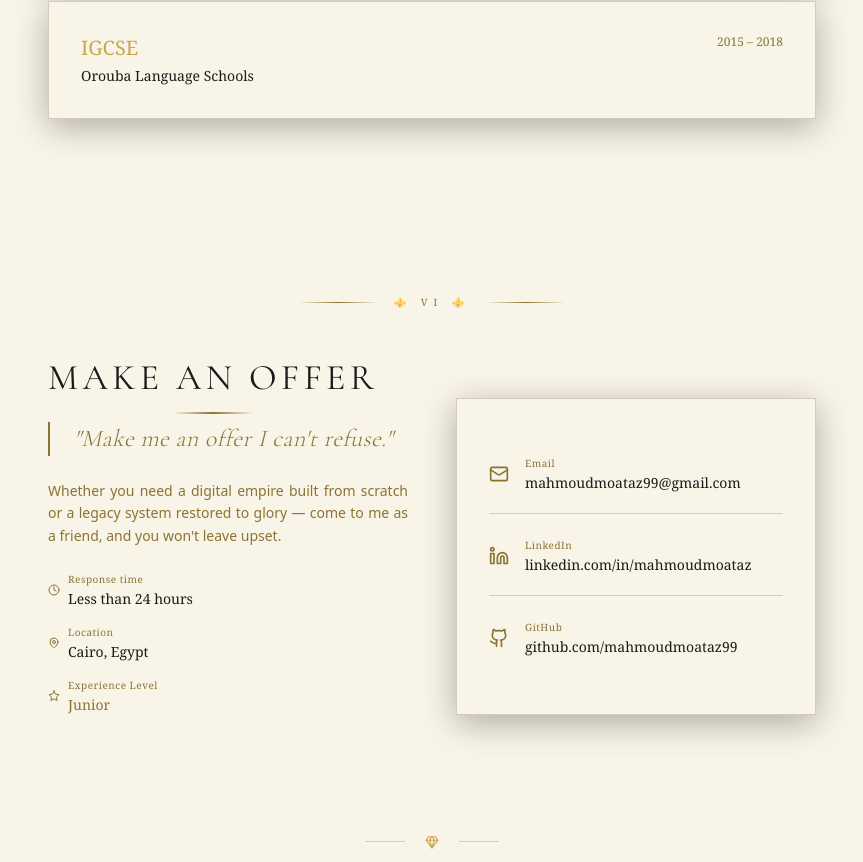
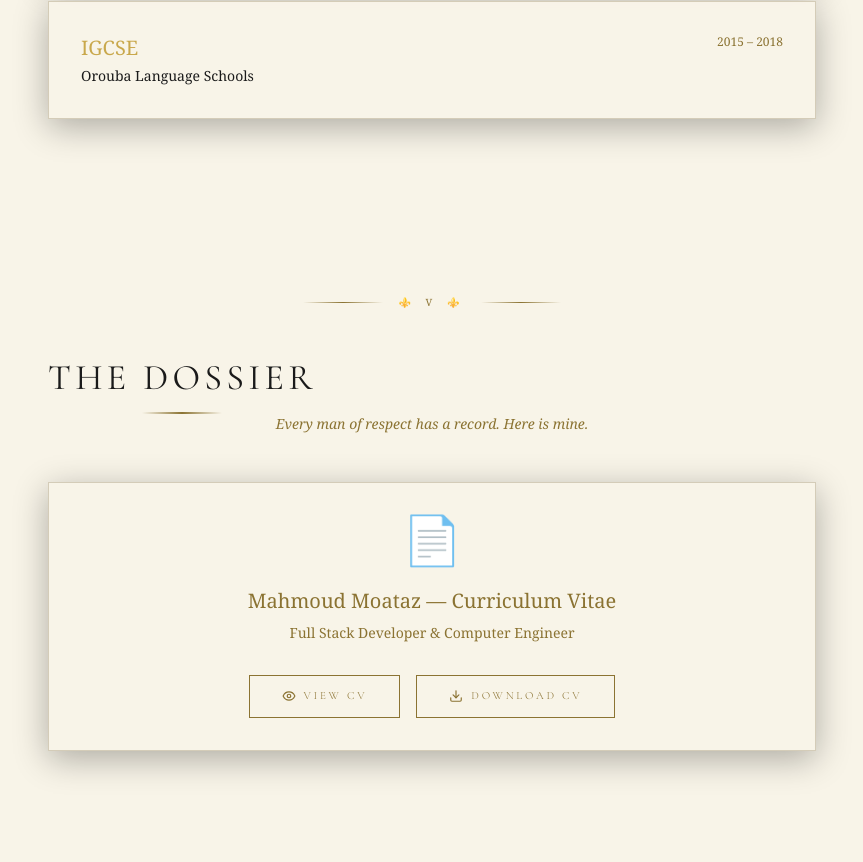
Before and after one commit to mahmoudmoataz99/portfolio, a Next.js app: page / in a window 1280 px wide. Shown: the part 4978-5840 px from the top of the page, without its empty margins (208-1071 px from the left). Built offline with nearby package versions, Linux system fonts and the light colour scheme.

Commit message:
add cv & discord

```diff
--- a/app/page.tsx
+++ b/app/page.tsx
@@ -6,6 +6,7 @@
 import Projects from '@/components/sections/Projects'
 import Experience from '@/components/Experience'
 import Education from '@/components/Education'
+import Resume from '@/components/sections/Resume'
 import Contact from '@/components/sections/Contact'
 
 export default function Home() {
@@ -18,6 +19,7 @@
         <Projects />
         <Experience />
         <Education />
+        <Resume />
         <Contact />
       </main>
     </>
--- a/components/sections/Contact.tsx
+++ b/components/sections/Contact.tsx
@@ -3,7 +3,13 @@
 import { Mail, Linkedin, Github, Clock, MapPin, Star } from 'lucide-react'
 import type { LucideIcon } from 'lucide-react'
 
-const contacts: { label: string; Icon: LucideIcon; value: string; href: string }[] = [
+const DiscordIcon = () => (
+  <svg width="20" height="20" viewBox="0 0 24 24" fill="currentColor">
+    <path d="M20.317 4.37a19.791 19.791 0 0 0-4.885-1.515.074.074 0 0 0-.079.037c-.21.375-.444.864-.608 1.25a18.27 18.27 0 0 0-5.487 0 12.64 12.64 0 0 0-.617-1.25.077.077 0 0 0-.079-.037A19.736 19.736 0 0 0 3.677 4.37a.07.07 0 0 0-.032.027C.533 9.046-.32 13.58.099 18.057a.082.082 0 0 0 .031.057 19.9 19.9 0 0 0 5.993 3.03.078.078 0 0 0 .084-.028 14.09 14.09 0 0 0 1.226-1.994.076.076 0 0 0-.041-.106 13.107 13.107 0 0 1-1.872-.892.077.077 0 0 1-.008-.128 10.2 10.2 0 0 0 .372-.292.074.074 0 0 1 .077-.01c3.928 1.793 8.18 1.793 12.062 0a.074.074 0 0 1 .078.01c.12.098.246.198.373.292a.077.077 0 0 1-.006.127 12.299 12.299 0 0 1-1.873.892.077.077 0 0 0-.041.107c.36.698.772 1.362 1.225 1.993a.076.076 0 0 0 .084.028 19.839 19.839 0 0 0 6.002-3.03.077.077 0 0 0 .032-.054c.5-5.177-.838-9.674-3.549-13.66a.061.061 0 0 0-.031-.03zM8.02 15.33c-1.183 0-2.157-1.085-2.157-2.419 0-1.333.956-2.419 2.157-2.419 1.21 0 2.176 1.096 2.157 2.42 0 1.333-.956 2.418-2.157 2.418zm7.975 0c-1.183 0-2.157-1.085-2.157-2.419 0-1.333.955-2.419 2.157-2.419 1.21 0 2.176 1.096 2.157 2.42 0 1.333-.946 2.418-2.157 2.418z"/>
+  </svg>
+)
+
+const contacts: { label: string; Icon: LucideIcon | (() => JSX.Element); value: string; href: string }[] = [
   {
     label: 'Email',
     Icon: Mail,
@@ -22,6 +28,12 @@
     value: 'github.com/mahmoudmoataz99',
     href: 'https://github.com/mahmoudmoataz99',
   },
+  {
+    label: 'Discord',
+    Icon: DiscordIcon,
+    value: 'm_abouelregal',
+    href: '',
+  },
 ]
 
 export default function Contact() {
@@ -33,7 +45,7 @@
         <div ref={ref} className="sr">
           <div className="chapter-divider">
             <div className="line" />
-            <span className="ornament">⚜️ VI ⚜️</span>
+            <span className="ornament">⚜️ VII ⚜️</span>
             <div className="line" />
           </div>
 
--- /dev/null
+++ b/components/sections/Resume.tsx
@@ -0,0 +1,59 @@
+'use client'
+import { useScrollReveal } from '@/hooks/useScrollReveal'
+import { Download, Eye } from 'lucide-react'
+
+export default function Resume() {
+  const ref = useScrollReveal()
+
+  return (
+    <section id="resume" className="py-16 px-6 relative">
+      <div className="max-w-3xl mx-auto">
+        <div ref={ref} className="sr">
+          <div className="chapter-divider">
+            <div className="line" />
+            <span className="ornament">⚜️ V ⚜️</span>
+            <div className="line" />
+          </div>
+
+          <h2 className="title-card text-3xl md:text-4xl font-light text-center mb-4">
+            The Dossier
+          </h2>
+
+          <p className="font-serif italic text-center text-sm mb-12" style={{ color: 'var(--text-muted)' }}>
+            Every man of respect has a record. Here is mine.
+          </p>
+
+          <div className="leather-card text-center">
+            <div className="text-5xl mb-6">📄</div>
+            <h3 className="font-serif text-xl mb-2" style={{ color: 'var(--godfather-gold)' }}>
+              Mahmoud Moataz — Curriculum Vitae
+            </h3>
+            <p className="font-serif text-sm mb-8" style={{ color: 'var(--text-muted)' }}>
+              Full Stack Developer &amp; Computer Engineer
+            </p>
+
+            <div className="flex gap-4 justify-center flex-wrap">
+              <a
+                href="/cv.pdf"
+                target="_blank"
+                rel="noopener noreferrer"
+                className="godfather-btn inline-flex items-center gap-2"
+              >
+                <Eye size={14} />
+                View CV
+              </a>
+              <a
+                href="/cv.pdf"
+                download="Mahmoud_Moataz_CV.pdf"
+                className="godfather-btn inline-flex items-center gap-2"
+              >
+                <Download size={14} />
+                Download CV
+              </a>
+            </div>
+          </div>
+        </div>
+      </div>
+    </section>
+  )
+}
```
Also changed, not shown: 1 other file (tests, documents, lock files or other folders).
